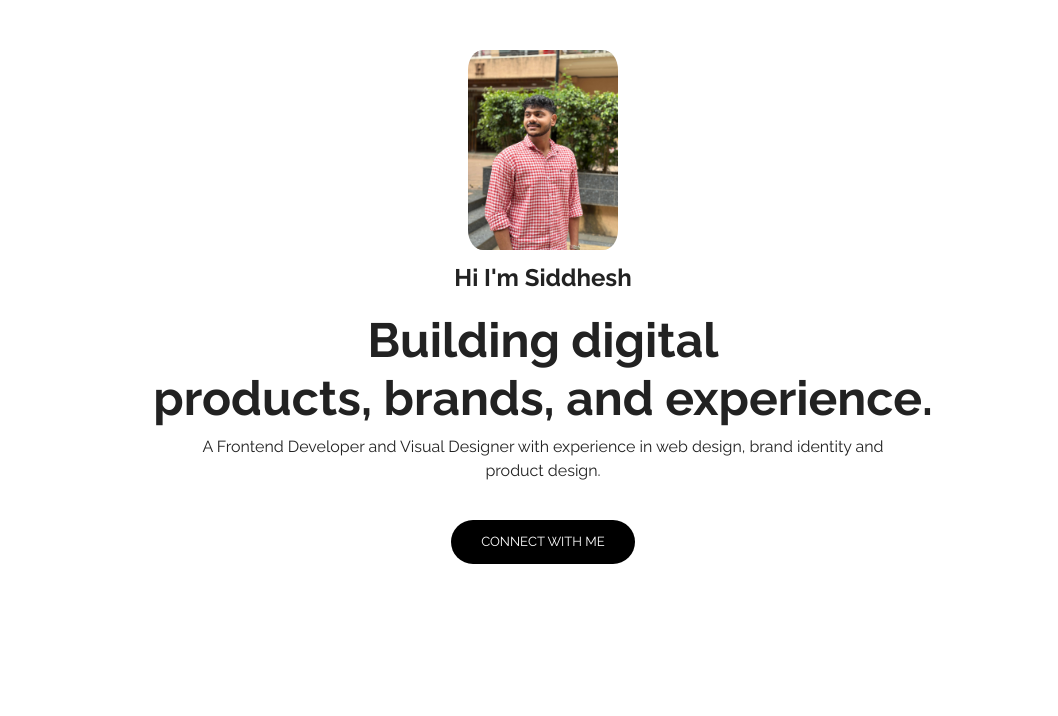
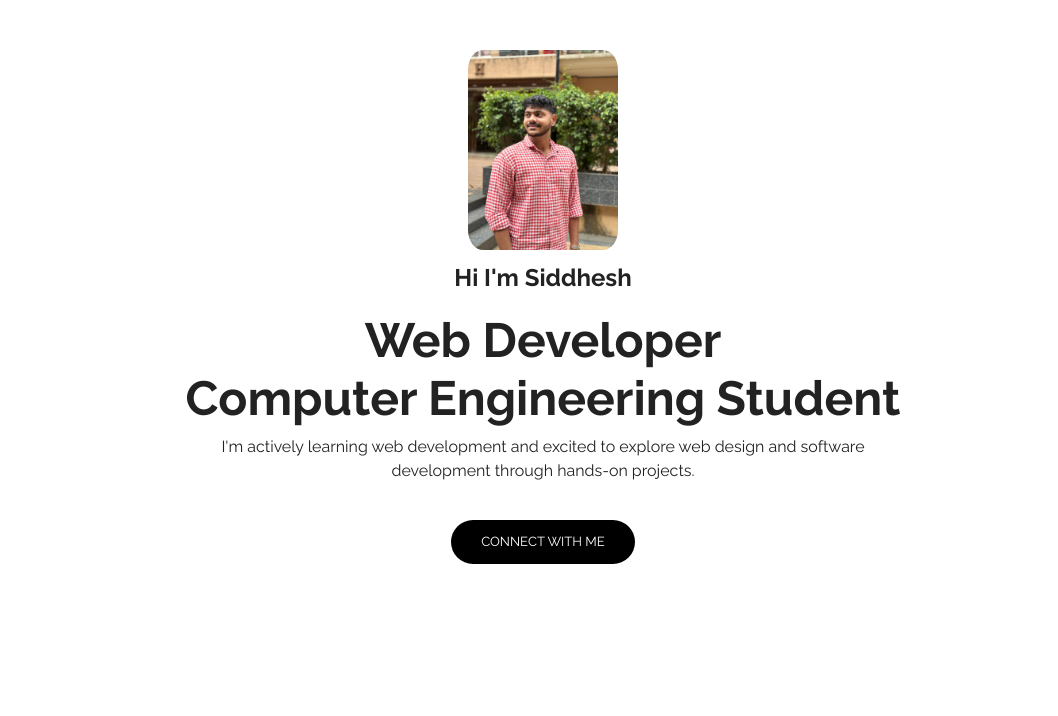
Before and after one commit to siddhesh-wagh/portfolio, a plain HTML site: page index.html in a window 1280 px wide. Shown: the part 84-800 px from the top of the page, without its empty margins (97-1155 px from the left). Drawn offline with Linux system fonts and the light colour scheme; a small style sheet from the web is missing.

Commit message:
hero modification

```diff
--- a/index.html
+++ b/index.html
@@ -101,16 +101,16 @@
         <h1>Hi I'm Siddhesh</h1>
 
         <div class="content-text">
-          <h2>Building digital</h2>
-          <h2>products, brands, and experience.</h2>
+          <h2>Web Developer</h2>
+          <h2>Computer Engineering Student</h2>
 
           <p>
-            A Frontend Developer and Visual Designer with experience in web
-            design, brand identity and product design.
+            I'm actively learning web development and excited to explore web
+            design and software development through hands-on projects.
           </p>
         </div>
         <a
-          href="https://github.com/CommunityPro/portfolio-html"
+          href="https://github.com/siddhesh-wagh/"
           class="btn btn-secondary"
           target="_blank"
           >Connect With Me</a
```
